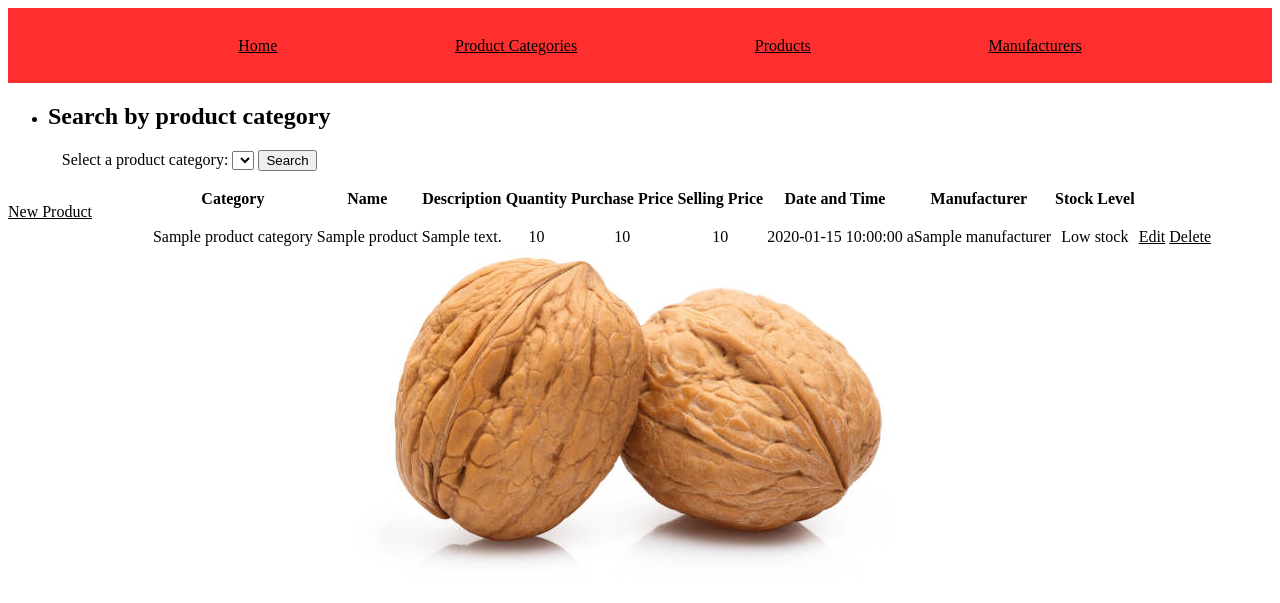
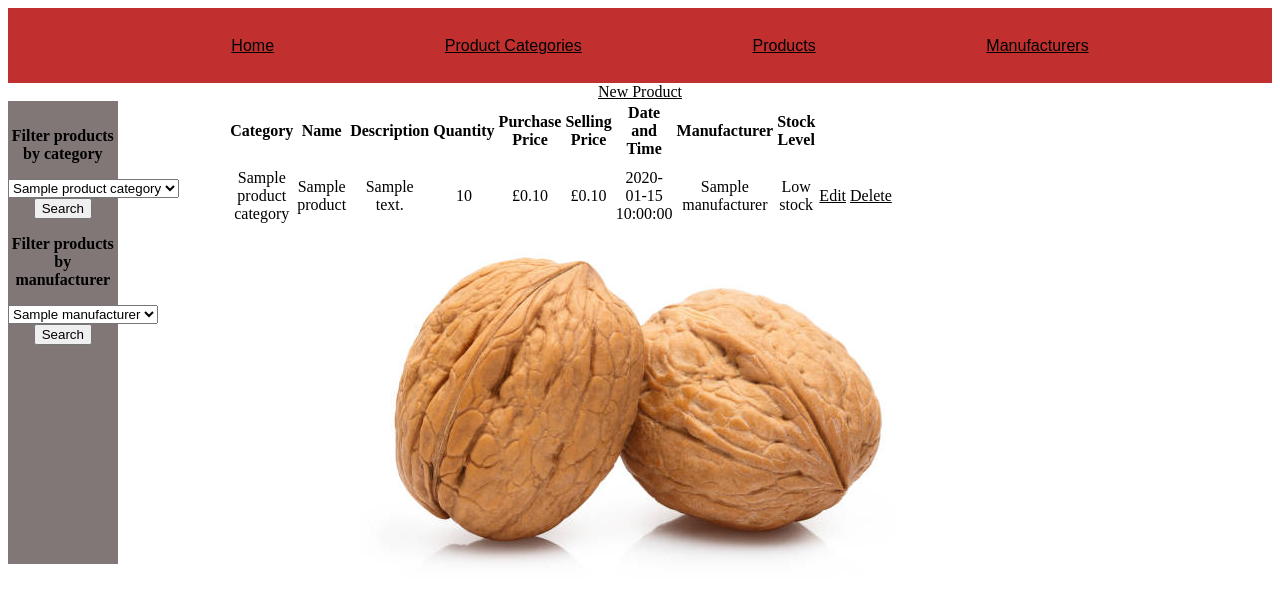
Before and after one commit to TamerAmer/Shop_inventory_python_flask_webapp, a Flask app: page /manufacturers/1/show in a window 1280 px wide. Shown: the top 603 px of the page. Run offline with Flask 2, Linux system fonts and the light colour scheme; a database or web service that is not in the repository returns one stand-in record (values such as "Sample title"); lists and menus that the app fills with data are empty; some libraries are stand-ins or nearby versions.

Commit message:
added some styling and functionality

```diff
--- a/controllers/manufacturer_controller.py
+++ b/controllers/manufacturer_controller.py
@@ -2,6 +2,7 @@
 from flask import Blueprint
 from models.manufacturer import Manufacturer
 import repositories.manufacturer_repository as manufacturer_repository
+import repositories.product_category_repository as product_category_repository
 
 manufacturers_blueprint = Blueprint("manufacturers", __name__)
 
@@ -44,5 +45,12 @@
 
 @manufacturers_blueprint.route("/manufacturers/<id>/show")
 def show_products(id):
+    product_categories=product_category_repository.select_all()
+    manufacturers=manufacturer_repository.select_all()
     products=manufacturer_repository.select_manufacturer(id)
-    return render_template("products/index.html", products=products)
+    return render_template("products/index.html", products=products, manufacturers=manufacturers, product_categories=product_categories)
+
+@manufacturers_blueprint.route("/manufacturers/filter_results", methods=['POST'])
+def filter_products():
+    manufacturer_id=request.form['manufacturer_id']
+    return redirect(f"/manufacturers/{manufacturer_id}/show")
--- a/controllers/product_category_controller.py
+++ b/controllers/product_category_controller.py
@@ -2,6 +2,7 @@
 from flask import Blueprint
 from models.product_category import ProductCategory
 import repositories.product_category_repository as product_category_repository
+import repositories.manufacturer_repository as manufacturer_repository
 
 product_categories_blueprint = Blueprint("product_categories", __name__)
 
@@ -46,9 +47,10 @@
 
 @product_categories_blueprint.route("/product_categories/<id>/show")
 def show_products(id):
+    manufacturers=manufacturer_repository.select_all()
     product_categories=product_category_repository.select_all()
     products=product_category_repository.select_category(id)
-    return render_template("products/index.html", products=products,product_categories=product_categories)
+    return render_template("products/index.html", products=products,product_categories=product_categories,manufacturers=manufacturers)
 
 @product_categories_blueprint.route("/product_categories/filter_results", methods=['POST'])
 def filter_products():
--- a/controllers/product_controller.py
+++ b/controllers/product_controller.py
@@ -11,9 +11,10 @@
 
 @products_blueprint.route("/products")
 def products():
+    manufacturers=manufacturer_repository.select_all()
     product_categories=product_category_repository.select_all()
     products = product_repository.select_all()
-    return render_template("products/index.html", products=products,product_categories=product_categories)
+    return render_template("products/index.html", products=products,product_categories=product_categories, manufacturers=manufacturers)
 
 
 @products_blueprint.route("/products/new")
@@ -45,7 +46,7 @@
         name,
         description,
         quantity,
-        purchase_price,
+        int(purchase_price)/100,
         selling_price,
         date_and_time,
         product_category,
--- a/repositories/manufacturer_repository.py
+++ b/repositories/manufacturer_repository.py
@@ -50,6 +50,6 @@
     for row in results:
         manufacturer=select(row['manufacturer_id'])
         product_category=product_category_repository.select(row['product_category_id'])
-        product=Product(row['name'],row['description'],row['quantity'],row['purchase_price'],row['selling_price'],row['date_and_time'],product_category, manufacturer,row['id'])
+        product=Product(row['name'],row['description'],row['quantity'],"{:.2f}".format(int(row['purchase_price'])/100),"{:.2f}".format(int(row['selling_price'])/100),row['date_and_time'],product_category, manufacturer,row['id'])
         products.append(product)
     return products
--- a/repositories/product_category_repository.py
+++ b/repositories/product_category_repository.py
@@ -54,6 +54,6 @@
         print(manufacturer.name)
         product_category=select(row['product_category_id'])
         print(product_category.name)
-        product=Product(row['name'],row['description'],row['quantity'],row['purchase_price'],row['selling_price'],row['date_and_time'],product_category, manufacturer,row['id'])
+        product=Product(row['name'],row['description'],row['quantity'],"{:.2f}".format(int(row['purchase_price'])/100),"{:.2f}".format(int(row['selling_price'])/100),row['date_and_time'],product_category, manufacturer,row['id'])
         products.append(product)
     return products
--- a/repositories/product_repository.py
+++ b/repositories/product_repository.py
@@ -20,7 +20,7 @@
     for row in results:
         manufacturer=manufacturer_repository.select(row['manufacturer_id'])
         product_category=product_category_repository.select(row['product_category_id'])
-        product=Product(row['name'],row['description'],row['quantity'],row['purchase_price'],row['selling_price'],row['date_and_time'],product_category, manufacturer,row['id'])
+        product=Product(row['name'],row['description'],row['quantity'],"{:.2f}".format(int(row['purchase_price'])/100),"{:.2f}".format(int(row['selling_price'])/100),row['date_and_time'],product_category, manufacturer,row['id'])
         products.append(product)
     return(products)
 
--- a/static/style.css
+++ b/static/style.css
@@ -13,14 +13,19 @@
     size: cover;
 }
 header{
-    background-color:rgba(255, 0, 0, 0.815);
+    background-color:rgba(179, 0, 0, 0.815);
     padding: 1%;
     text-decoration: none;
+    font-family: Arial, Helvetica, sans-serif;
+}
+header>nav>ul>li>a:visited{
+    color: white;
 }
 
 table{
-    margin-left: auto;
-    margin-right: auto;
+    margin: 0;
+    align-items: center;
+    width: 50%;
 }
 a:visited{
     text-decoration-style:none;
@@ -30,21 +35,39 @@
     text-decoration-style:none;
     color: black;
 }
-#vertical-navbar>ul {
+#vertical-navbar>nav>ul {
     list-style-type: none;
     margin: 0;
-    padding: 0;
-    width: 200px;
-    background-color: #f1f1f1;
+    padding-left: 0;
+    padding-top: 10px;
+    padding-bottom: 100%;
   }
 
 #vertical-navbar>ul>li a {
-    display: block;
     color: #000;
     padding: 8px 16px;
     text-decoration: none;
 }
 .main_products{
     display: flex;
-    flex-wrap: wrap;
+    justify-content: space-between;
+    flex-direction:row;
+    align-items: flex-start;
+
 }
+#vertical-navbar>nav{
+    padding: 0;
+    margin: 0;
+}
+#vertical-navbar>nav>ul{
+    width: 50%;
+    margin-right: 0;
+    background-color: rgba(85, 70, 70, 0.733);
+}
+#new-product{
+    display: flex;
+    flex-direction: column;
+    width: 150px;
+    justify-content: center;
+    margin-left: 44%;
+}
--- a/templates/products/index.html
+++ b/templates/products/index.html
@@ -1,31 +1,41 @@
 {% extends 'base.html' %}
 {% block content %}
+<a class="btn" href="/products/new">New Product</a>
 <div id="vertical-navbar" class="main_products">
     <nav>
         <ul>
             <li>
                 <form action="/product_categories/filter_results" method="post">
-                <h2>Search by product category</h2>
-                <label for="product_category_id">Select a product category:</label>
+                <p><b>Filter products by category</b></p>
+                <label for="product_category_id"></label>
 
                 <select name="product_category_id" id="product_category_id">
                     {% for product_category in product_categories %}
                     <option  value="{{ product_category.id }}">{{ product_category.name }}</option>
                     {% endfor %}
                 </select>
+                <br>
+                <input type="submit" value="Search">
+                </form>
+            </li>
+            <li>
+                <form action="/manufacturers/filter_results" method="post">
+                    <p><b>Filter products by manufacturer</b></p>
+                    <label for="product_category_id"></label>
 
+                    <select name="manufacturer_id" id="manufacturer_id">
+                        {% for manufacturer in manufacturers %}
+                        <option  value="{{ manufacturer.id }}">{{ manufacturer.name }}</option>
+                        {% endfor %}
+                    </select>
+                    <br>
                     <input type="submit" value="Search">
                     </form>
             </li>
 
         </ul>
     </nav>
-
-</div>
-<div class="main_products">
-<p class="btn">
-    <a class="btn" href="/products/new">New Product</a>
-</p>
+    <div>
         <table>
             <tr>
                 <th><b>Category</b></th>
@@ -44,10 +54,10 @@
                 <td>{{ product.name }}</td>
                 <td>{{ product.description }}</td>
                 <td>{{ product.quantity }}</td>
-        <td>{{ product.purchase_price }}</td>
-        <td>{{ product.selling_price }}</td>
+                <td>£{{ product.purchase_price }}</td>
+                <td>£{{ product.selling_price }}</td>
                 <td>{{ product.date_and_time }}</td>
-        <td>a{{ product.manufacturer.name }}</td>
+                <td>{{ product.manufacturer.name }}</td>
                 <td>
                     {% if product.quantity<=0 %}
                         <p>Out of stock</p>
@@ -63,4 +73,5 @@
             </tr>
         </table>
     </div>
+</div>
 {% endblock content %}
--- a/templates/products/new.html
+++ b/templates/products/new.html
@@ -2,7 +2,7 @@
 {% block content %}
 
 <h1>Add a Product</h1>
-<form action="/products" method="post">
+    <form action="/products" method="post" id="new-product">
 
         <label for="product_category_id">Select a product category:</label>
             <select name="product_category_id" id="product_category_id">
```
Lines whose indentation alone changed are shown as unchanged.
